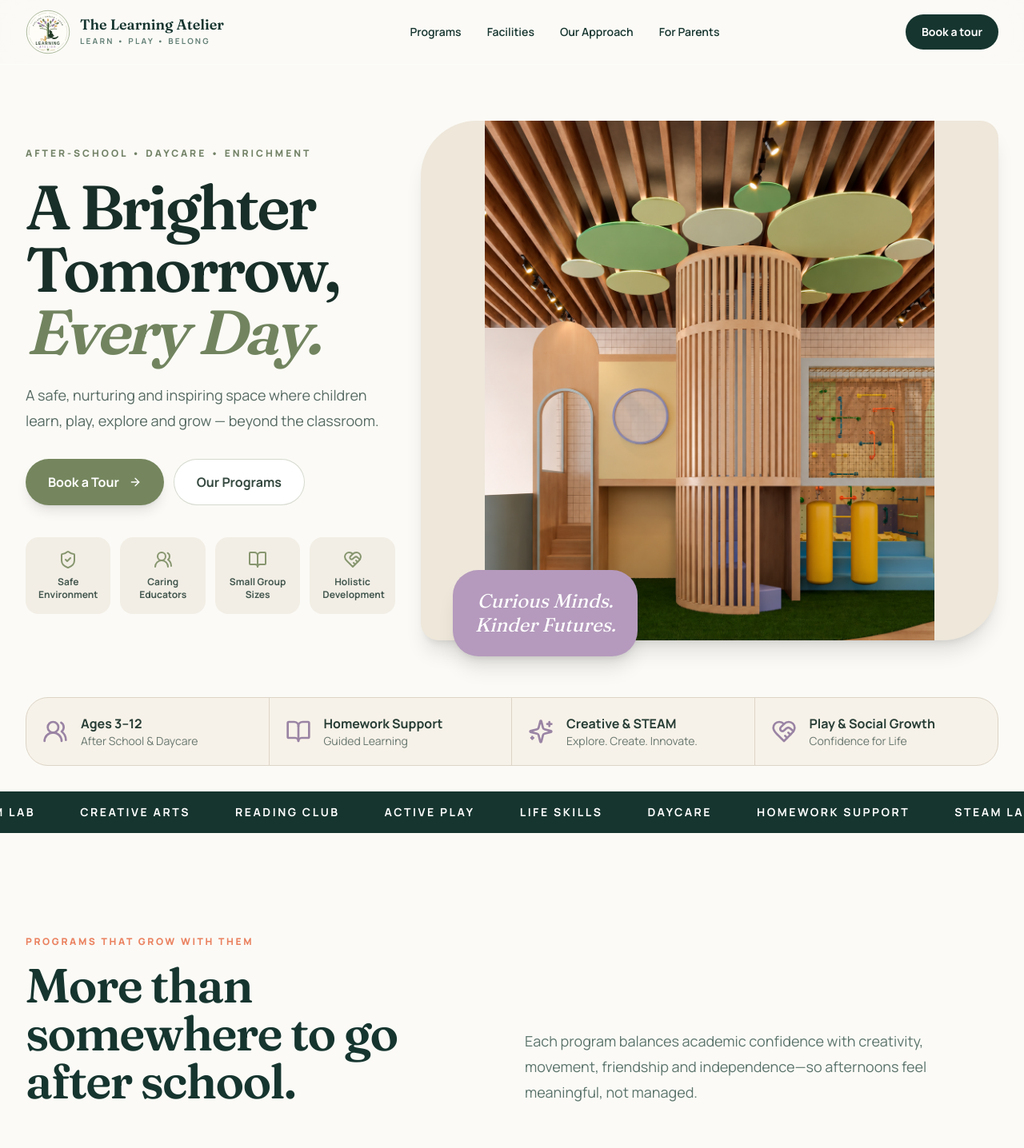
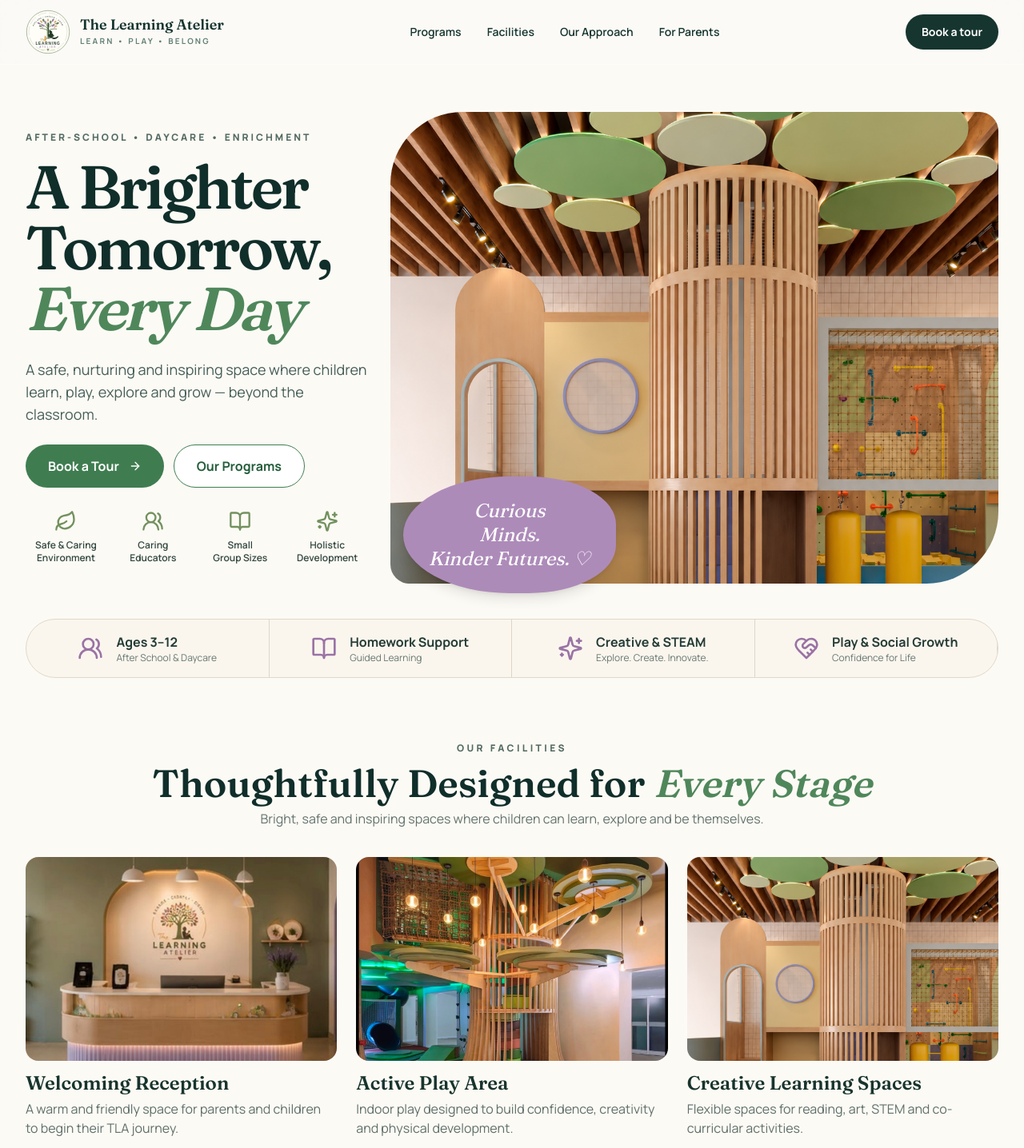
Before and after one commit to waamir/tla, a Next.js app: page / in a window 1280 px wide. Shown: the top 1436 px of the page at 80% size. Built offline with nearby package versions, Linux system fonts and the light colour scheme.

Commit message:
Match homepage to approved TLA reference

```diff
--- a/app/page.tsx
+++ b/app/page.tsx
@@ -28,39 +28,37 @@ export default function Home(){
       </div>
     </header>
 
-    <section id="home" className="relative bg-[#fbfaf6] pt-24">
-      <div className="mx-auto max-w-[1500px] px-5 pb-8 pt-6 lg:px-8">
-        <div className="grid items-center gap-8 lg:grid-cols-[.78fr_1.22fr]">
-          <div className="relative z-10 py-10 lg:py-16">
-            <p className="text-xs font-extrabold uppercase tracking-[.25em] text-[#728266]">After-school • Daycare • Enrichment</p>
-            <h1 className="mt-5 max-w-[620px] font-display text-6xl font-semibold leading-[.98] tracking-[-.045em] text-[#182e28] sm:text-7xl lg:text-[78px]">A Brighter Tomorrow, <span className="italic text-[#71845f]">Every Day.</span></h1>
-            <p className="mt-6 max-w-xl text-lg leading-8 text-[#566a63]">A safe, nurturing and inspiring space where children learn, play, explore and grow — beyond the classroom.</p>
-            <div className="mt-8 flex flex-wrap gap-3"><a href="#visit" className="inline-flex items-center gap-3 rounded-full bg-[#75865e] px-7 py-4 font-bold text-white shadow-lg">Book a Tour <ArrowRight className="h-4 w-4"/></a><a href="#programs" className="rounded-full border border-[#75865e]/30 bg-white px-7 py-4 font-bold text-[#34483f]">Our Programs</a></div>
-            <div className="mt-10 grid max-w-xl grid-cols-2 gap-3 sm:grid-cols-4">
-              {[[ShieldCheck,"Safe Environment"],[UsersRound,"Caring Educators"],[BookOpen,"Small Group Sizes"],[HeartHandshake,"Holistic Development"]].map(([I,t]:any)=><div key={t} className="rounded-2xl bg-[#f2eee5] p-4 text-center"><I className="mx-auto h-6 w-6 text-[#87966f]"/><div className="mt-2 text-xs font-bold text-[#43574f]">{t}</div></div>)}
+    <section id="home" className="relative bg-[#fcfaf5] pt-24">
+      <div className="mx-auto max-w-[1500px] px-5 pb-4 pt-5 lg:px-8">
+        <div className="grid items-center gap-7 lg:grid-cols-[.72fr_1.28fr]">
+          <div className="relative z-10 py-8 lg:py-12">
+            <p className="text-xs font-extrabold uppercase tracking-[.25em] text-[#536b63]">After-school • Daycare • Enrichment</p>
+            <h1 className="mt-4 max-w-[600px] font-display text-6xl font-semibold leading-[.92] tracking-[-.045em] text-[#102e2a] sm:text-7xl lg:text-[76px]">A Brighter<br/>Tomorrow, <span className="italic text-[#4f875b]">Every Day</span></h1>
+            <p className="mt-6 max-w-xl text-lg leading-7 text-[#465e58]">A safe, nurturing and inspiring space where children learn, play, explore and grow — beyond the classroom.</p>
+            <div className="mt-6 flex flex-wrap gap-3"><a href="#visit" className="inline-flex items-center gap-3 rounded-full bg-[#3f7d50] px-7 py-3.5 font-bold text-white">Book a Tour <ArrowRight className="h-4 w-4"/></a><a href="#programs" className="rounded-full border border-[#3f7d50] bg-white px-7 py-3.5 font-bold text-[#245d3b]">Our Programs</a></div>
+            <div className="mt-7 grid max-w-xl grid-cols-4 gap-2">
+              {[[Leaf,"Safe & Caring","Environment"],[UsersRound,"Caring","Educators"],[BookOpen,"Small","Group Sizes"],[Sparkles,"Holistic","Development"]].map(([I,t,d]:any)=><div key={t} className="text-center"><I className="mx-auto h-7 w-7 text-[#72915e]"/><div className="mt-2 text-xs font-semibold text-[#31473f]">{t}<br/>{d}</div></div>)}
             </div>
           </div>
           <div className="relative">
-            <div className="overflow-hidden rounded-[70px_22px_70px_22px] bg-[#eee7da] shadow-xl"><Image src="/tree-play-area.jpg" alt="The Learning Atelier play environment" width={1152} height={1664} priority className="max-h-[650px] h-auto w-full object-contain"/></div>
-            <div className="absolute -bottom-5 left-5 rounded-[32px] bg-[#b59abd] px-7 py-6 text-center font-display text-2xl italic leading-tight text-white shadow-xl sm:left-10">Curious Minds.<br/>Kinder Futures.</div>
+            <div className="overflow-hidden rounded-[90px_24px_90px_24px] bg-[#eee7da]"><Image src="/tree-play-area.jpg" alt="The Learning Atelier play environment" width={1152} height={1664} priority className="h-[590px] w-full object-cover"/></div>
+            <div className="absolute -bottom-3 left-4 rounded-[55%_45%_45%_55%] bg-[#ad8bb9] px-8 py-7 text-center font-display text-2xl italic leading-tight text-white shadow-lg">Curious<br/>Minds.<br/>Kinder Futures. ♡</div>
           </div>
         </div>
-        <div className="mt-10 grid overflow-hidden rounded-[28px] border border-[#dcd4c6] bg-[#f7f2e9] sm:grid-cols-2 lg:grid-cols-4">
-          {[[UsersRound,"Ages 3–12","After School & Daycare"],[BookOpen,"Homework Support","Guided Learning"],[Sparkles,"Creative & STEAM","Explore. Create. Innovate."],[HeartHandshake,"Play & Social Growth","Confidence for Life"]].map(([I,t,d]:any)=><div key={t} className="flex items-center gap-4 border-b border-[#dcd4c6] p-5 last:border-0 sm:border-r lg:border-b-0"><I className="h-8 w-8 shrink-0 text-[#9a84a4]"/><div><div className="font-bold text-[#273d35]">{t}</div><div className="text-sm text-[#68776f]">{d}</div></div></div>)}
+        <div className="mt-5 grid overflow-hidden rounded-full border border-[#e2d8c9] bg-[#faf6ee] sm:grid-cols-2 lg:grid-cols-4">
+          {[[UsersRound,"Ages 3–12","After School & Daycare"],[BookOpen,"Homework Support","Guided Learning"],[Sparkles,"Creative & STEAM","Explore. Create. Innovate."],[HeartHandshake,"Play & Social Growth","Confidence for Life"]].map(([I,t,d]:any)=><div key={t} className="flex items-center justify-center gap-4 border-b border-[#ded5c7] p-4 sm:border-r lg:border-b-0"><I className="h-8 w-8 shrink-0 text-[#9a73a5]"/><div><div className="font-bold text-[#253b35]">{t}</div><div className="text-xs text-[#68776f]">{d}</div></div></div>)}
         </div>
       </div>
     </section>
 
-    <div className="overflow-hidden bg-[#16352f] py-4 text-white"><div className="marquee flex w-max gap-14 whitespace-nowrap text-sm font-bold uppercase tracking-[.18em]"><span>Homework Support</span><span>STEAM Lab</span><span>Creative Arts</span><span>Reading Club</span><span>Active Play</span><span>Life Skills</span><span>Daycare</span><span>Homework Support</span><span>STEAM Lab</span><span>Creative Arts</span><span>Reading Club</span><span>Active Play</span><span>Life Skills</span><span>Daycare</span></div></div>
-
-    <section id="programs" className="py-24 lg:py-32"><div className="mx-auto max-w-7xl px-5 lg:px-8">
-      <div className="grid gap-8 lg:grid-cols-2"><div><p className="text-xs font-extrabold uppercase tracking-[.22em] text-[#ea815f]">Programs that grow with them</p><h2 className="mt-4 max-w-xl font-display text-5xl font-semibold leading-tight tracking-[-.03em] lg:text-6xl">More than somewhere to go after school.</h2></div><p className="max-w-xl self-end text-lg leading-8 text-[#5b746c]">Each program balances academic confidence with creativity, movement, friendship and independence—so afternoons feel meaningful, not managed.</p></div>
-      <div className="mt-14 grid gap-5 md:grid-cols-3">{programs.map(({age,title,text,icon:Icon},i)=><article key={title} className={`rounded-[32px] p-7 ${i===0?'bg-[#dce7d7]':i===1?'bg-[#f4cc63]/55':'bg-[#c9e5e6]'}`}><div className="flex items-center justify-between"><div className="rounded-full bg-white/70 px-3 py-1 text-xs font-bold">Ages {age}</div><Icon className="h-7 w-7"/></div><h3 className="mt-12 font-display text-3xl font-semibold">{title}</h3><p className="mt-3 leading-7 text-[#49665e]">{text}</p><div className="mt-6 inline-flex items-center gap-2 text-sm font-extrabold">Explore program <ArrowRight className="h-4 w-4"/></div></article>)}</div>
-    </div></section>
-
-    <section id="facilities" className="bg-[#16352f] py-24 text-white lg:py-32"><div className="mx-auto max-w-7xl px-5 lg:px-8"><div className="flex flex-col justify-between gap-6 lg:flex-row lg:items-end"><div><p className="text-xs font-extrabold uppercase tracking-[.22em] text-[#f4cc63]">Purpose-built environment</p><h2 className="mt-4 max-w-3xl font-display text-5xl font-semibold tracking-[-.03em] lg:text-6xl">A space that invites children to explore.</h2></div><p className="max-w-md leading-7 text-white/65">Flexible, beautiful and child-centered zones designed to support focus, collaboration, imagination and movement.</p></div>
-      <div className="mt-14 grid gap-6 md:grid-cols-3">{facilities.map(([img,title,text])=><article key={title} className="group overflow-hidden rounded-[32px] bg-white/5"><div className="flex min-h-[300px] items-center justify-center overflow-hidden bg-[#f7f1e7] p-2"><Image src={`/${img}`} alt={title} width={1200} height={1200} className="max-h-[520px] h-auto w-full object-contain transition duration-500 group-hover:scale-[1.015]"/></div><div className="p-6"><h3 className="font-display text-2xl font-semibold">{title}</h3><p className="mt-2 text-sm leading-6 text-white/65">{text}</p></div></article>)}</div>
-    </div></section>
+    <section id="facilities" className="relative bg-[#fcfaf5] py-12 lg:py-16">
+      <div className="mx-auto max-w-[1380px] px-5 lg:px-8">
+        <div className="text-center"><p className="text-xs font-extrabold uppercase tracking-[.28em] text-[#536b63]">Our Facilities</p><h2 className="mt-3 font-display text-4xl font-semibold text-[#102e2a] lg:text-5xl">Thoughtfully Designed for <span className="italic text-[#4f875b]">Every Stage</span></h2><p className="mt-2 text-[#64736d]">Bright, safe and inspiring spaces where children can learn, explore and be themselves.</p></div>
+        <div className="mt-9 grid gap-6 md:grid-cols-3">
+          {[["reception.jpg","Welcoming Reception","A warm and friendly space for parents and children to begin their TLA journey."],["play-area.jpg","Active Play Area","Indoor play designed to build confidence, creativity and physical development."],["tree-play-area.jpg","Creative Learning Spaces","Flexible spaces for reading, art, STEM and co-curricular activities."]].map(([img,title,text])=><article key={title}><div className="overflow-hidden rounded-2xl bg-[#eee7da]"><Image src={`/${img}`} alt={title} width={1000} height={650} className="h-[255px] w-full object-cover"/></div><h3 className="mt-3 font-display text-2xl font-semibold text-[#17342d]">{title}</h3><p className="mt-1 max-w-sm leading-6 text-[#5f6f69]">{text}</p></article>)}
+        </div>
+      </div>
+    </section>
 
     <section id="approach" className="bg-[#f4efe5] py-24 lg:py-32"><div className="mx-auto grid max-w-7xl gap-14 px-5 lg:grid-cols-[.85fr_1.15fr] lg:px-8"><div className="lg:sticky lg:top-28 lg:self-start"><p className="text-xs font-extrabold uppercase tracking-[.22em] text-[#ea815f]">How children learn here</p><h2 className="mt-4 font-display text-5xl font-semibold tracking-[-.03em] lg:text-6xl">Curiosity first. Confidence follows.</h2><p className="mt-5 max-w-md text-lg leading-8 text-[#5b746c]">Our educators act as coaches and co-explorers—guiding children without over-directing them.</p></div><div className="space-y-4">{methods.map(([title,text],i)=><div key={title} className="rounded-[28px] border border-[#16352f]/10 bg-white/75 p-7 sm:p-8"><div className="flex gap-5"><span className="font-display text-2xl font-semibold text-[#ea815f]">0{i+1}</span><div><h3 className="font-display text-2xl font-semibold">{title}</h3><p className="mt-2 max-w-2xl leading-7 text-[#5b746c]">{text}</p></div></div></div>)}</div></div></section>
 
```
